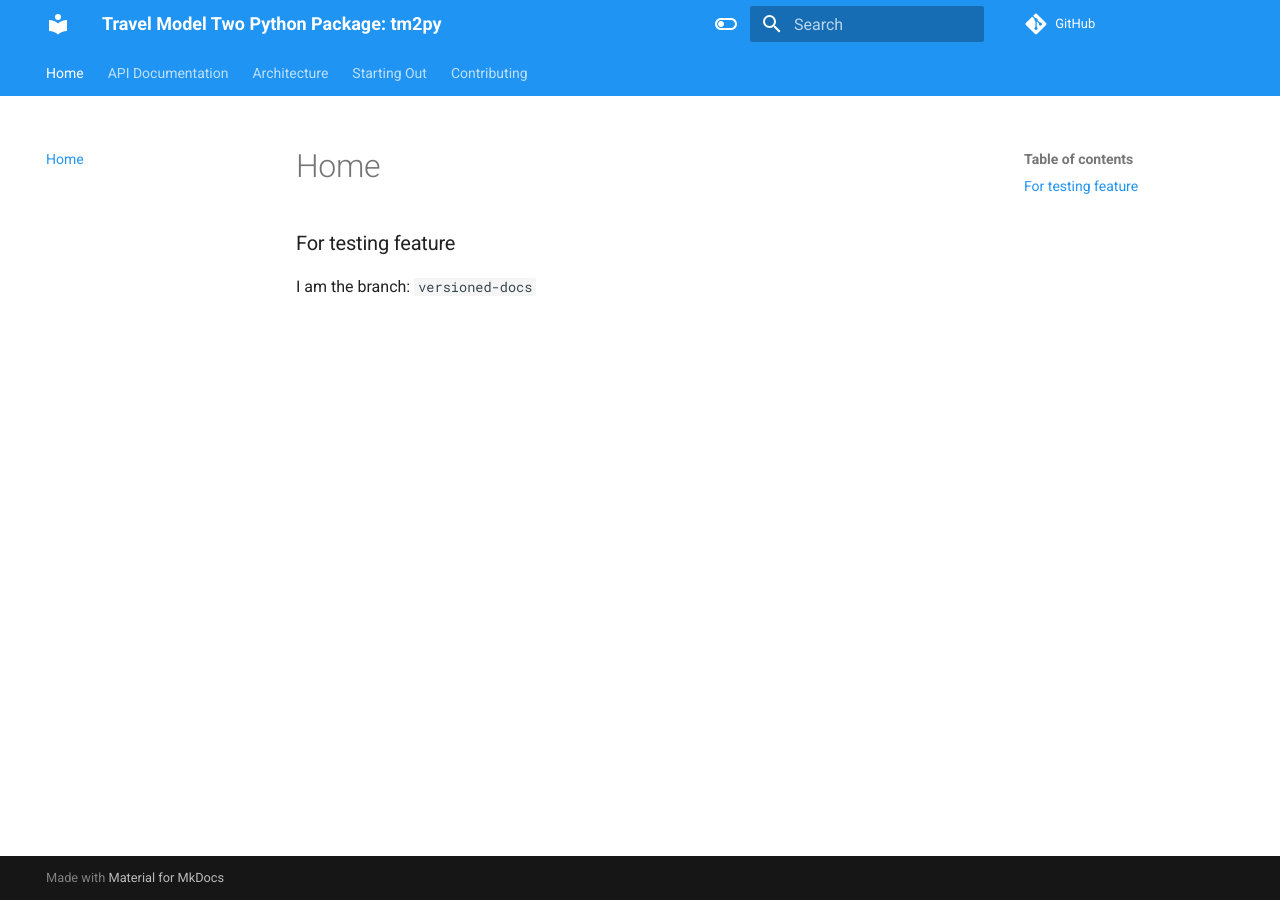
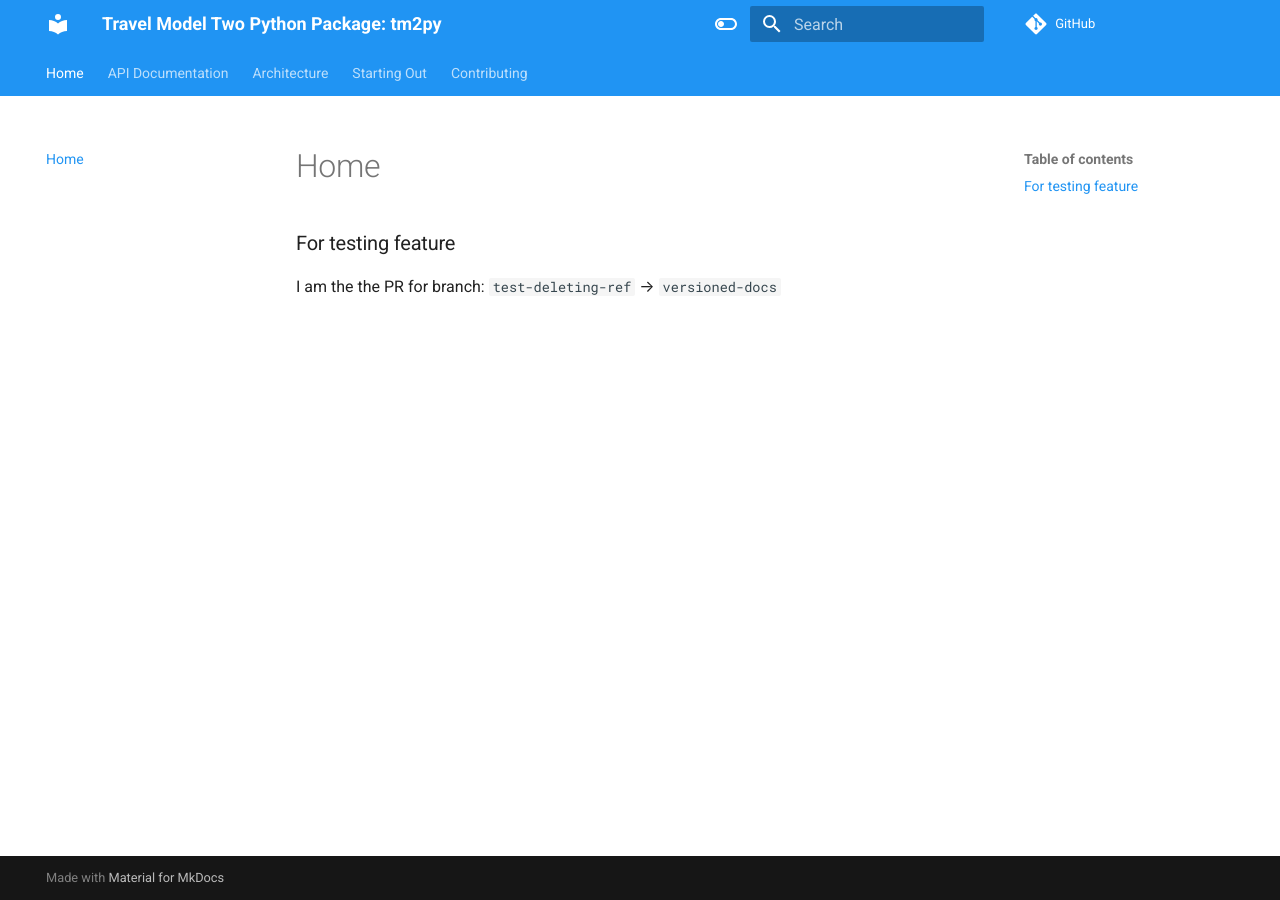
Before and after one commit to BayAreaMetro/tm2py, an MkDocs documentation site: the page built from docs/index.md, in a window 1280 px wide. Built offline with MkDocs 1.6.1 and Material for MkDocs 9.7.7, drawn with Linux system fonts in a browser that asks for light colours; nearby versions of some CDN libraries; comment, search, counter and statistics services are not loaded; the version menu is left out.

Commit message:
Test branching/PR behavior (#71)
This is for testing purposes :-)

```diff
--- a/docs/index.md
+++ b/docs/index.md
@@ -1,3 +1,3 @@
 ### For testing feature
 
-I am the branch: `versioned-docs`
+I am the the PR for branch: `test-deleting-ref` --> `versioned-docs`
```
